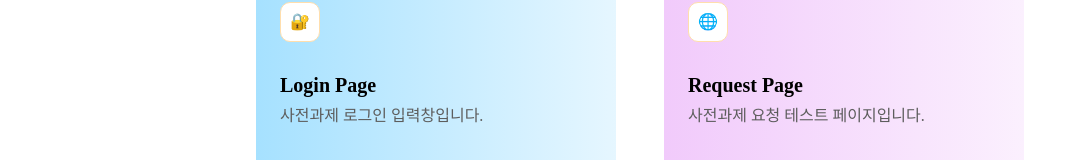
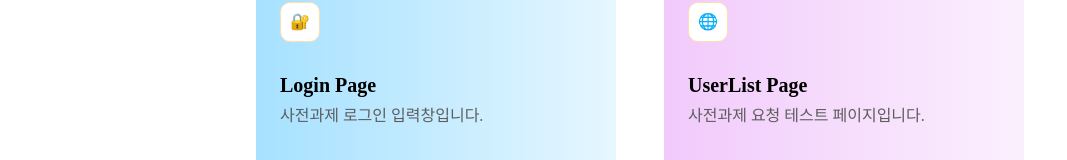
Before and after one commit to blueStragglr/wanted-pre-onboarding-10-FE-quest, a React (Vite) app: page / in a window 1280 px wide. Shown: the part 322-482 px from the top of the page, without its empty margins (0-1067 px from the left). Built offline with nearby package versions, Linux system fonts and the light colour scheme.

Commit message:
chore: change page name

```diff
--- a/src/pages/Home.tsx
+++ b/src/pages/Home.tsx
@@ -14,9 +14,9 @@ const Home = () => {
       />
       <Spacing direction={'horizontal'} size={48} />
       <PageCard
-        pageName="Request Page"
+        pageName="UserList Page"
         icon="🌐"
-        to="/request"
+        to="/user-list"
         description="사전과제 요청 테스트 페이지입니다."
         bgColor={colors.purple200}
       />
--- a/src/router/routes.tsx
+++ b/src/router/routes.tsx
@@ -3,7 +3,7 @@ import { createBrowserRouter } from 'react-router-dom';
 import Home from '../pages/Home';
 import Layout from '../common/components/Layout';
 import Login from '../pages/Login';
-import Requset from '../pages/Requset';
+import UserList from '../pages/UserList';
 
 export const routes = createBrowserRouter(
   [
@@ -13,7 +13,7 @@ export const routes = createBrowserRouter(
       children: [
         { index: true, element: <Home /> },
         { path: '/login', element: <Login /> },
-        { path: '/request', element: <Requset /> },
+        { path: '/user-list', element: <UserList /> },
       ],
     },
   ],
```
